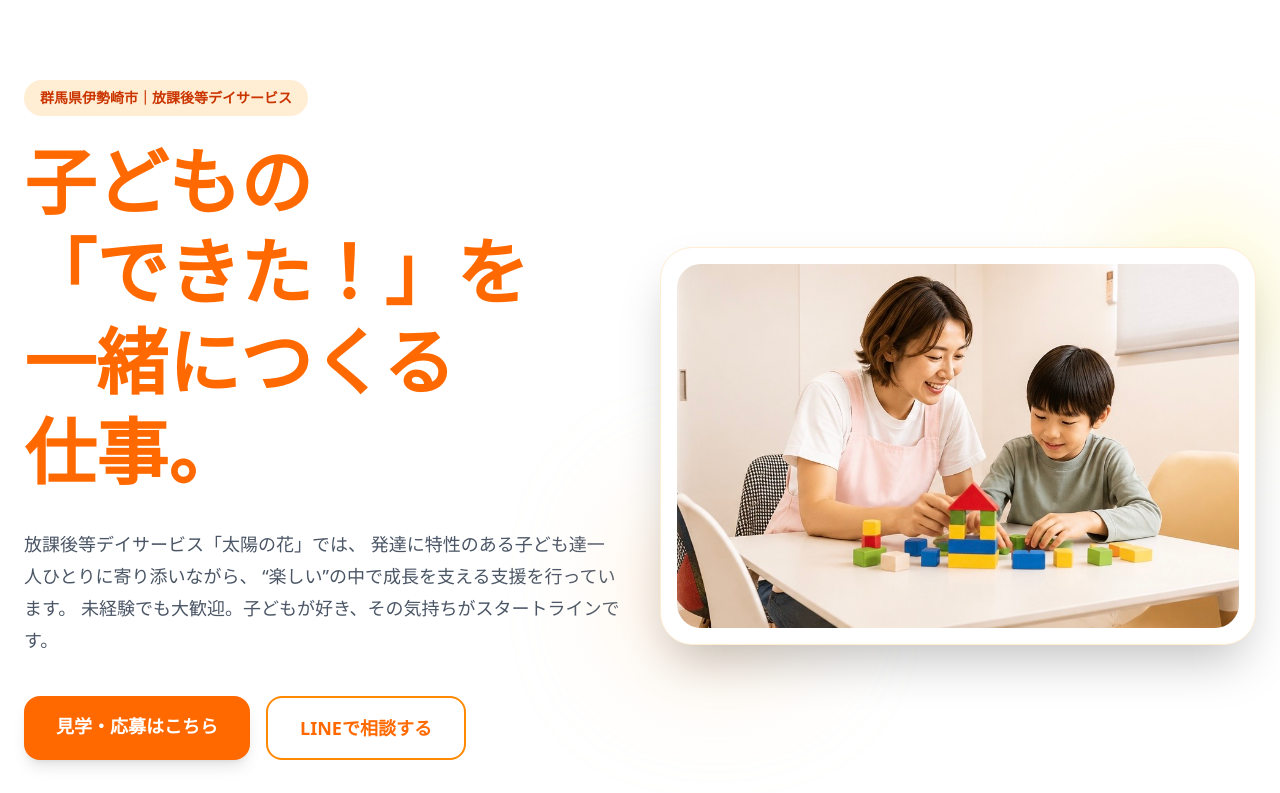
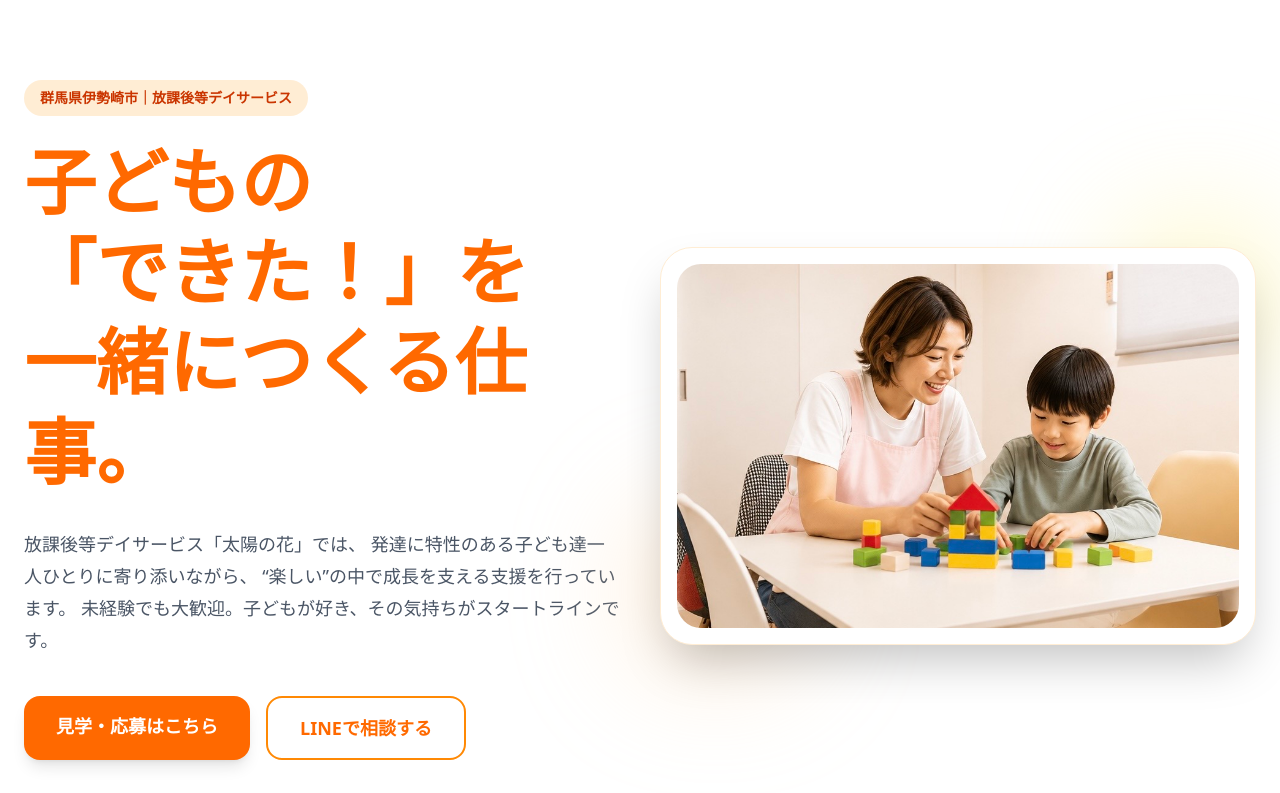
Before and after one commit to toulouse02-boop/taiyo-recruit-lp, a React (Vite) app: page / in a window 1280 px wide. Shown: the top 793 px of the page. Built offline with nearby package versions, Linux system fonts and the light colour scheme.

Commit message:
Update App.jsx

```diff
--- a/src/App.jsx
+++ b/src/App.jsx
@@ -14,9 +14,7 @@ export default function App() {
               <br />
               「できた！」を
               <br />
-              一緒につくる
-               <br />
-              仕事。
+              一緒につくる仕事。
             </h1>
 
             <p className="mt-8 text-lg leading-8 text-gray-600 max-w-2xl">
```
